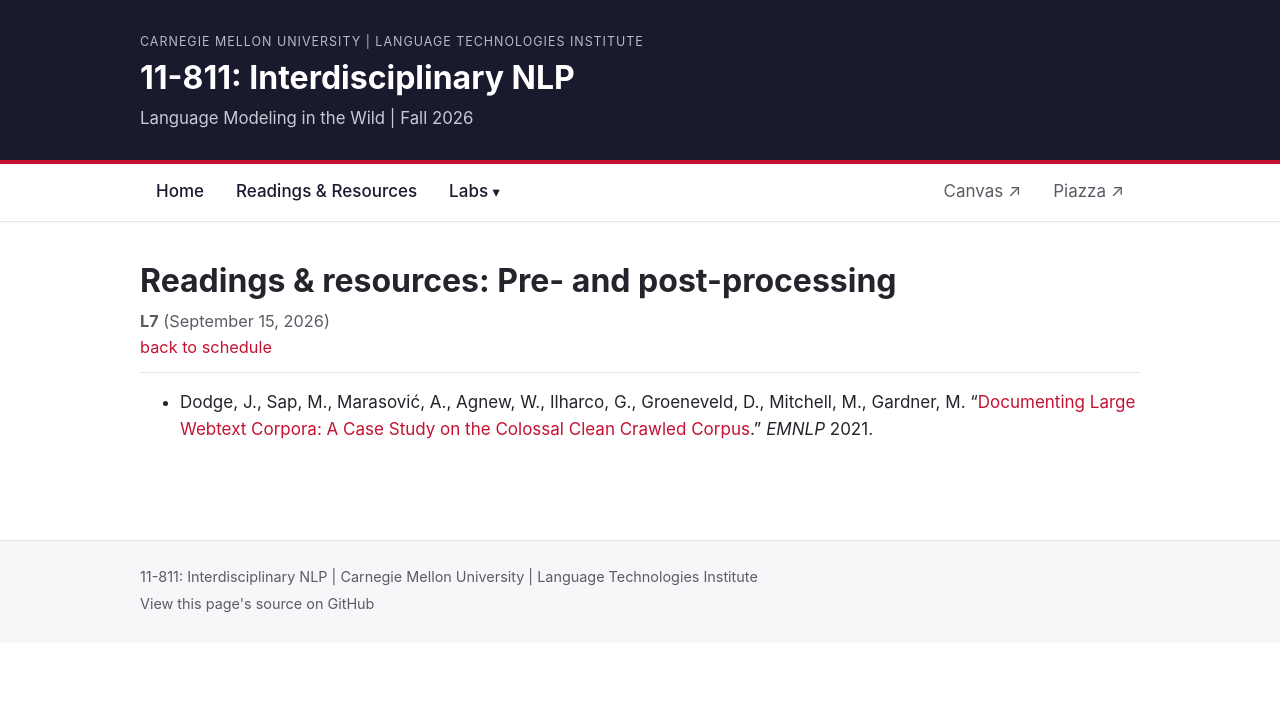
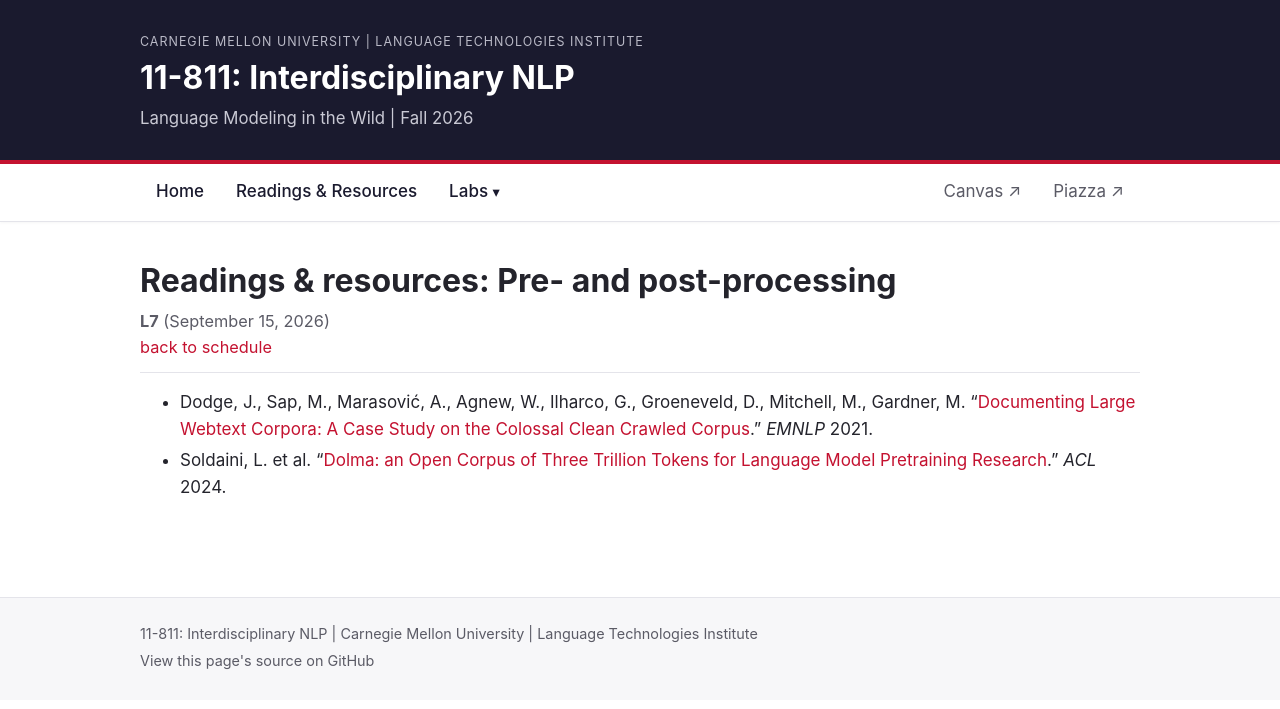
Before and after one commit to clarana/NLPintheWild, a Jekyll site: the page built from _readings/2026-09-15.md, in a window 1280 px wide. Shown: the top 709 px of the page. Built offline with Jekyll 4.4.1, drawn with Linux system fonts in a browser that asks for light colours.

Commit message:
Add Dolma to Day 7 readings
Co-Authored-By: Claude Opus 5 <noreply@anthropic.com>

```diff
--- a/_readings/2026-09-15.md
+++ b/_readings/2026-09-15.md
@@ -6,3 +6,4 @@ lecture_no: 7
 ---
 
 - Dodge, J., Sap, M., Marasović, A., Agnew, W., Ilharco, G., Groeneveld, D., Mitchell, M., Gardner, M. "[Documenting Large Webtext Corpora: A Case Study on the Colossal Clean Crawled Corpus](https://aclanthology.org/2021.emnlp-main.98/)." *EMNLP* 2021.
+- Soldaini, L. et al. "[Dolma: an Open Corpus of Three Trillion Tokens for Language Model Pretraining Research](https://arxiv.org/abs/2402.00159)." *ACL* 2024.
```
